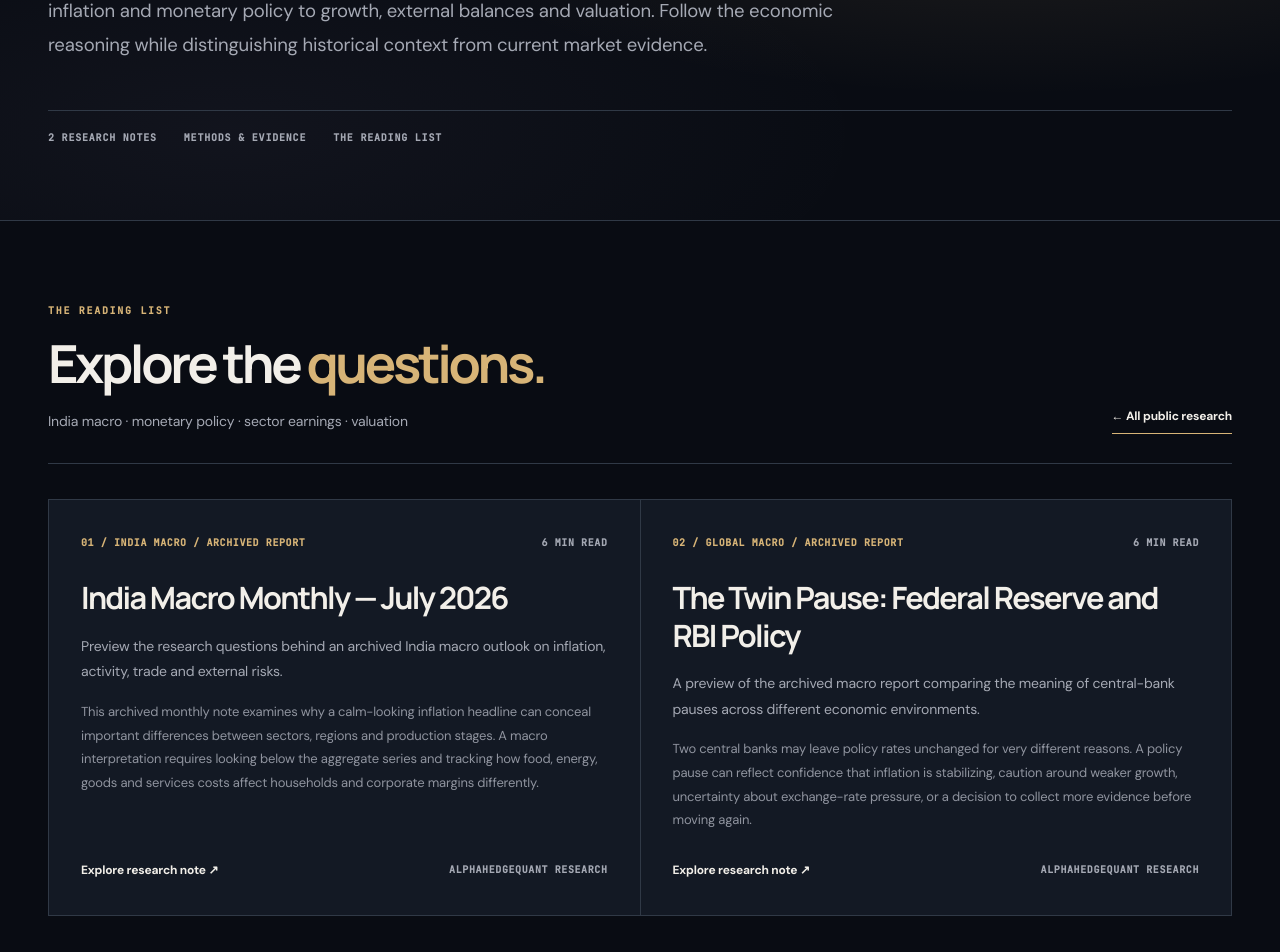
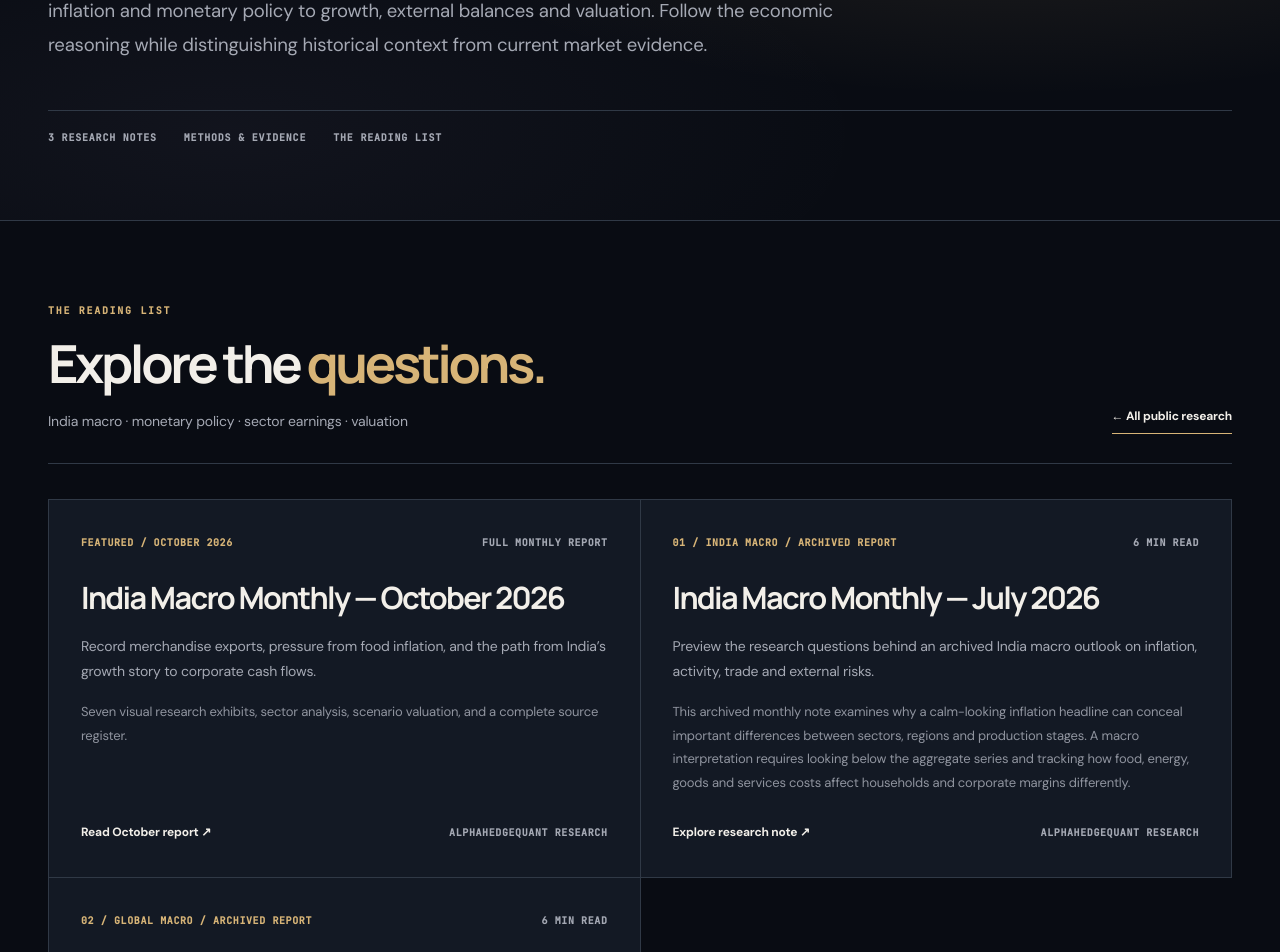
Before and after one commit to alphahedgequant/website, a Next.js app in the folder alphahedgequant/: page /library/series/macro-outlook in a window 1280 px wide. Shown: the part 400-1352 px from the top of the page. Built offline with nearby package versions, Linux system fonts and the light colour scheme; no server answers; a web font is replaced by a local one.

Commit message:
discover(macro): feature October's complete public report inside existing Macro Outlook collection

```diff
--- a/alphahedgequant/app/library/series/[series]/page.jsx
+++ b/alphahedgequant/app/library/series/[series]/page.jsx
@@ -21,7 +21,7 @@ export default async function SeriesLanding({params}){
  const {series:id}=await params;const category=findResearchSeries(id);if(!category)notFound();
  const articles=RESEARCH_PREVIEWS.filter(x=>x.series===category.id);
  const path=root+"/library/series/"+category.id;
- const schema={"@context":"https://schema.org","@type":"CollectionPage",name:category.title+" — Public Research Previews",description:category.summary,url:path,isAccessibleForFree:true,datePublished:PREVIEW_RELEASE_DATE,hasPart:articles.map(x=>({"@type":"WebPage",url:path+"/"+x.slug,name:x.title}))};
+ const schema={"@context":"https://schema.org","@type":"CollectionPage",name:category.title+" — Public Research Previews",description:category.summary,url:path,isAccessibleForFree:true,datePublished:PREVIEW_RELEASE_DATE,hasPart:[...articles.map(x=>({"@type":"WebPage",url:path+"/"+x.slug,name:x.title})),...(category.id==="macro-outlook"?[{"@type":"Article",url:path+"/october-2026",name:"India Macro Monthly — October 2026"}]:[])]};
  return <div className="rl-site rp-site">
   <script type="application/ld+json" dangerouslySetInnerHTML={{__html:JSON.stringify(schema).replace(/</g,"\\u003c")}}/>
   <SeriesBreadcrumb/>
@@ -29,11 +29,19 @@ export default async function SeriesLanding({params}){
    <p className="rl-eyebrow">{category.eyebrow} / RESEARCH SERIES</p>
    <h1>{category.title}<em>.</em></h1>
    <p className="rp-series-sub">{category.intro}</p>
-   <div className="rp-hero-data"><span>{articles.length} RESEARCH NOTES</span><span>METHODS &amp; EVIDENCE</span><span>THE READING LIST</span></div>
+   <div className="rp-hero-data"><span>{articles.length+(category.id==="macro-outlook"?1:0)} RESEARCH NOTES</span><span>METHODS &amp; EVIDENCE</span><span>THE READING LIST</span></div>
   </div></header>
   <main className="rl-shell rp-catalogue">
     <div className="rp-catalogue-header"><div><p className="rl-eyebrow">THE READING LIST</p><h2>Explore the <em>questions.</em></h2><p>{category.subject}</p></div><Link href="/library">← All public research</Link></div>
-    <div className="rp-cards">{articles.map((item,i)=><article key={item.slug} className="rp-card">
+    <div className="rp-cards">
+    {category.id==="macro-outlook"&&<article className="rp-card" aria-label="Featured October 2026 macro research">
+      <div className="rp-card-index"><span>FEATURED / OCTOBER 2026</span><span>FULL MONTHLY REPORT</span></div>
+      <h3><Link href="/library/series/macro-outlook/october-2026">India Macro Monthly — October 2026</Link></h3>
+      <p>Record merchandise exports, pressure from food inflation, and the path from India’s growth story to corporate cash flows.</p>
+      <p className="rp-card-excerpt">Seven visual research exhibits, sector analysis, scenario valuation, and a complete source register.</p>
+      <div className="rp-card-bottom"><Link href="/library/series/macro-outlook/october-2026">Read October report ↗</Link><span>ALPHAHEDGEQUANT RESEARCH</span></div>
+    </article>}
+    {articles.map((item,i)=><article key={item.slug} className="rp-card">
       <div className="rp-card-index"><span>{String(i+1).padStart(2,"0")} / {item.label}</span><span>{item.reading}</span></div>
       <h3><Link href={path.replace(root,"")+"/"+item.slug}>{item.title}</Link></h3>
       <p>{item.subtitle}</p>
```
